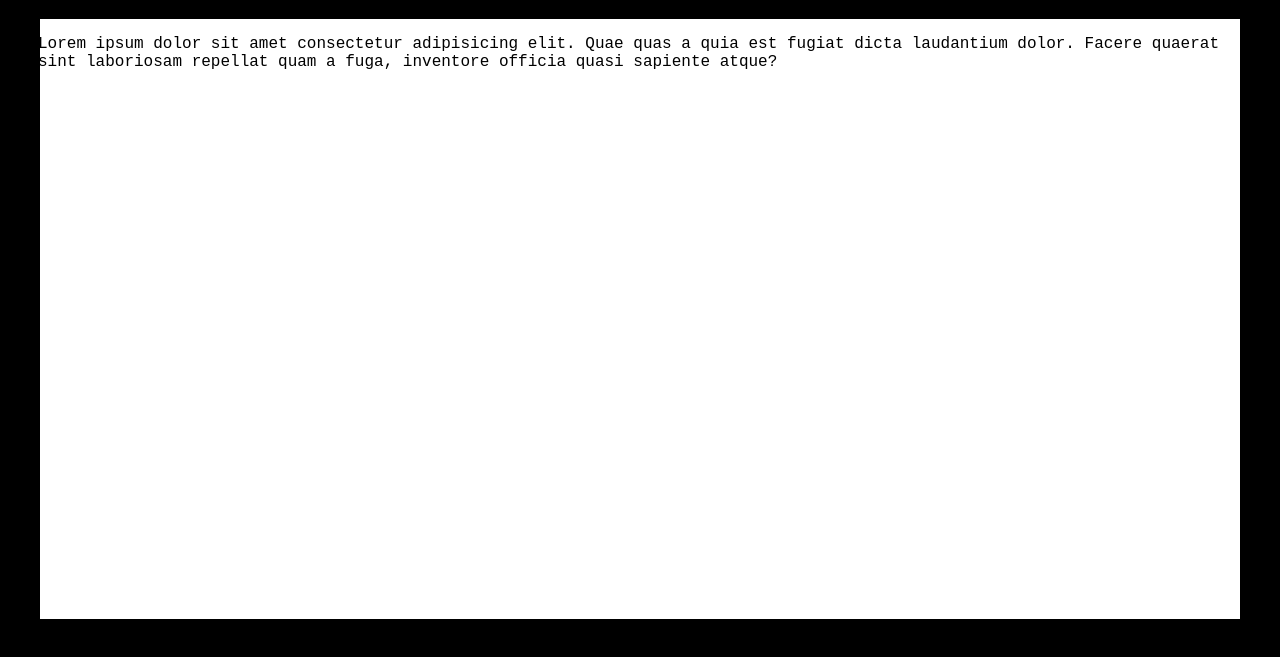
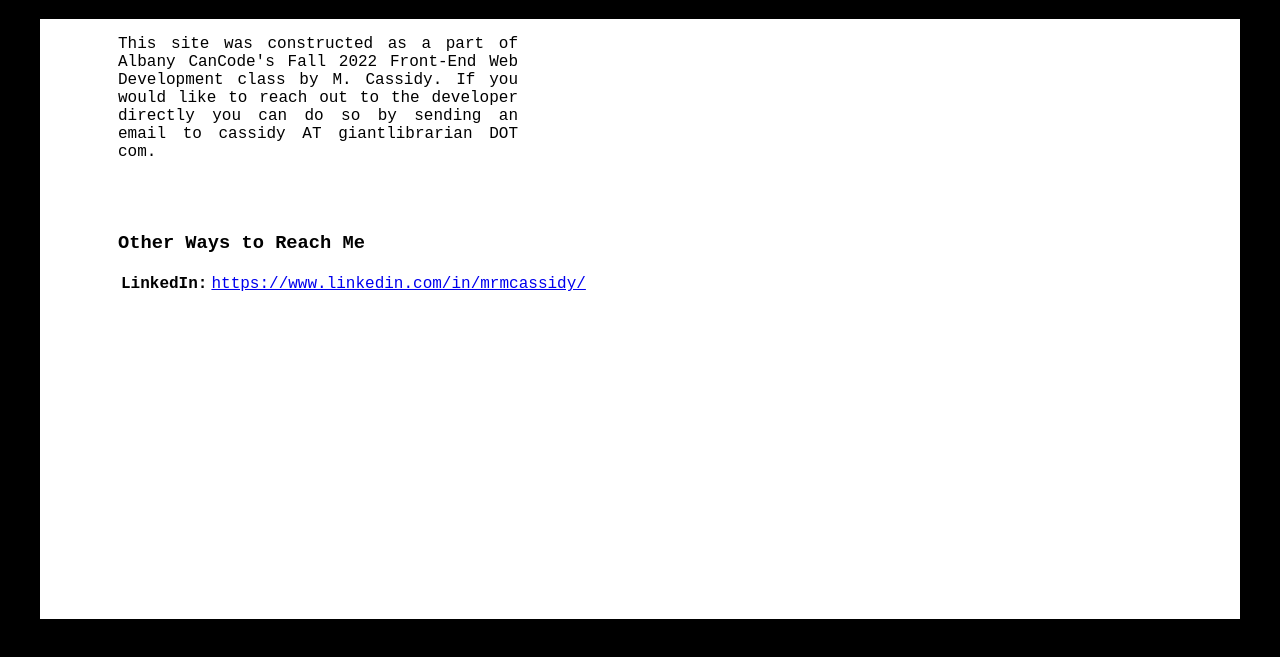
Before and after one commit to Tantrabobus/ArtistSite, a plain HTML site: page about.html in a window 1280 px wide. Shown: the part 141-798 px from the top of the page. Drawn offline with Linux system fonts and the light colour scheme.

Commit message:
added short table to about for reqs

```diff
--- a/about.html
+++ b/about.html
@@ -24,7 +24,20 @@
 
 <!--About text-->
 
-<p>Lorem ipsum dolor sit amet consectetur adipisicing elit. Quae quas a quia est fugiat dicta laudantium dolor. Facere quaerat sint laboriosam repellat quam a fuga, inventore officia quasi sapiente atque?</p>
+<div class="aboutpage">
+<p>This site was constructed as a part of Albany CanCode's Fall 2022 Front-End Web Development class by M. Cassidy. If you would like to reach out to the developer directly you can do so by sending an email to cassidy AT giantlibrarian DOT com.</p>
+<br>
+<br>
+<h3>Other Ways to Reach Me</h3>
+<table>
+    <tr>
+        <td><b>LinkedIn:</b></td>
+        <td><a href="https://www.linkedin.com/in/mrmcassidy/">https://www.linkedin.com/in/mrmcassidy/</a></td>
+    </tr>
+</table>
+</div>
+
+<!--other rows can be added as desired-->
 
 </body>
 </html>
--- a/style.css
+++ b/style.css
@@ -22,12 +22,6 @@ h1 {
     text-align: center;
     text-decoration: underline;
     padding-top: 20px;
-}
-
-.contactform {
-    padding-left: 80px;
-    width: 400px;
-    text-align: justify;
 }
 
 .header {
@@ -156,3 +150,16 @@ h1 {
     width: 400px;
     text-align: center;
 }
+
+.aboutpage {
+    padding-left: 80px;
+    width: 400px;
+    text-align: justify;
+}
+
+
+.contactform {
+    padding-left: 80px;
+    width: 400px;
+    text-align: justify;
+}
```
